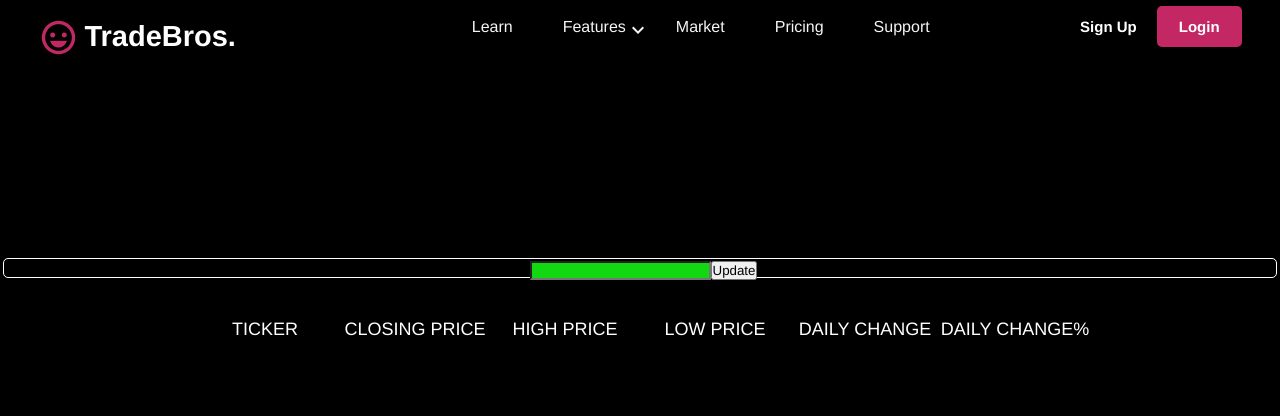
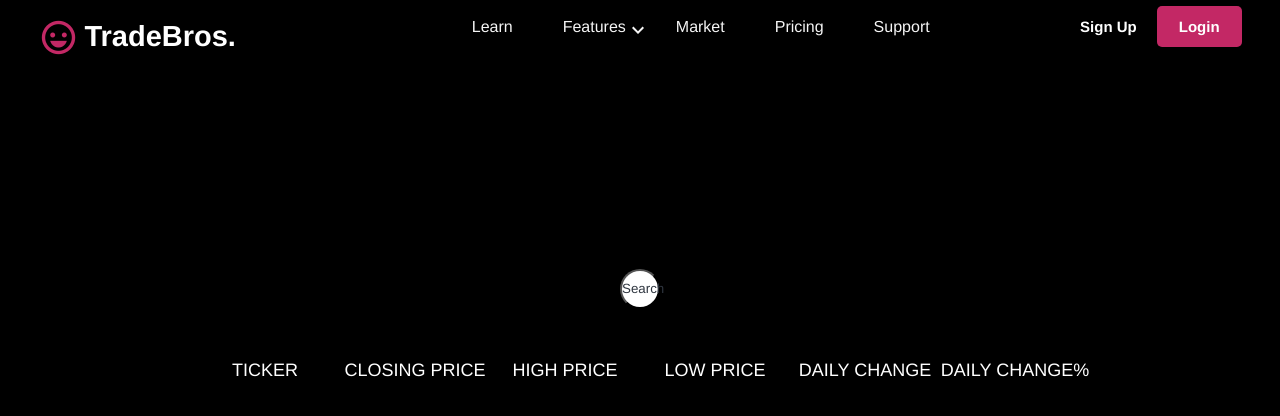
Before and after one commit to sidrk01/tradebros, a React (Create React App) app in the folder tradebros/: page /stock_performance in a window 1280 px wide. Shown: the top 416 px of the page. Built offline with nearby package versions, Linux system fonts and the light colour scheme.

Commit message:
Updated styling for search bar

```diff
--- a/tradebros/src/Pages/StockPerformance.js
+++ b/tradebros/src/Pages/StockPerformance.js
@@ -57,8 +57,8 @@ export default function StockPerformance() {
     <Fragment>
       <div className="market-container">
         <div className="searchbar-container">
-            <input className="user-input" ref={inputRef} type="text" id="message" name="message"></input>
-            <button className="custom-button" onClick={handleClick}>Update</button>
+            <input className="search" ref={inputRef} type="text" id="message" name="message"></input>
+            <button className="search-btn" onClick={handleClick}>Search</button>
         </div>
         <div className="heading-container">
           <ul>
@@ -74,7 +74,7 @@ export default function StockPerformance() {
         <Fragment>
           <div className="element-container">
             <ul>
-              {stocksData.map((stock) => {
+              {tempStocksData.map((stock) => {
                 return (
                   <ul className="element-list">
                     <li className="list-elements">{stock.name}</li>
--- a/tradebros/src/Pages/stockPerformance.css
+++ b/tradebros/src/Pages/stockPerformance.css
@@ -93,14 +93,37 @@ body {
 }
 
 .searchbar-container {
-    border: 1px solid white;
-    border-radius: 5px;
-    height: 20px;
-    width: 100%;
-    padding: 2px 23px 2px 30px;
-    outline: 0;
+    border-radius: 40px;
+    padding: 10px;
 }
 
-.user-input {
-    background-color: #11d811;
+.searchbar-container:hover > .search {
+    width: 240px;
+    padding: 0 6px;
 }
+
+.searchbar-container > .search-btn {
+    background: white;
+    color: #2F3640;
+}
+
+.search-btn {
+    width: 40px;
+    height: 40px;
+    border-radius: 50%;
+    justify-content: center;
+    background-color: #53B3CB;
+    align-items: center;
+    transition: 04.s;
+}
+
+.search {
+    border: none;
+    background: white;
+    outline: none;
+    padding: 0;
+    font-size: 16px;
+    transition: 0.4s;
+    line-height: 40px;
+    width: 0px;
+}
```
